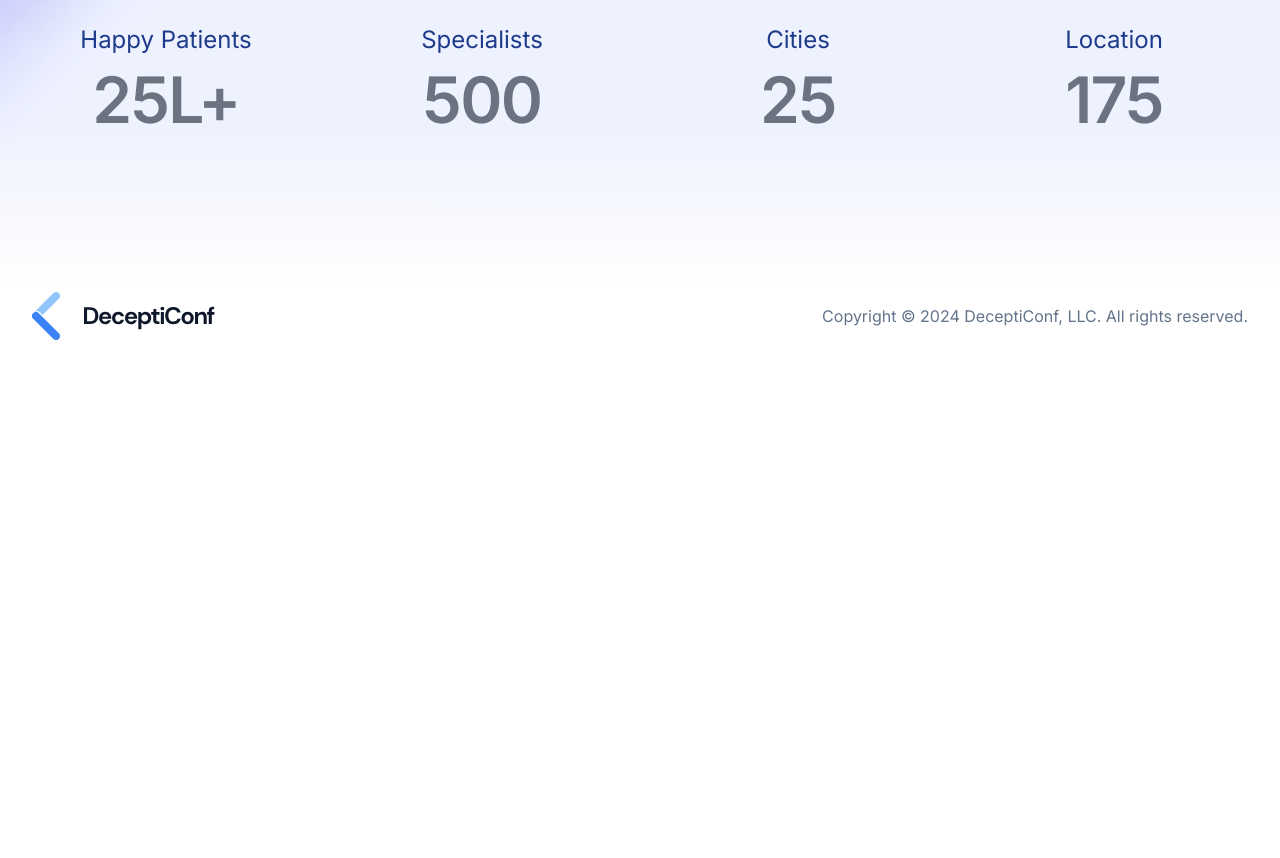
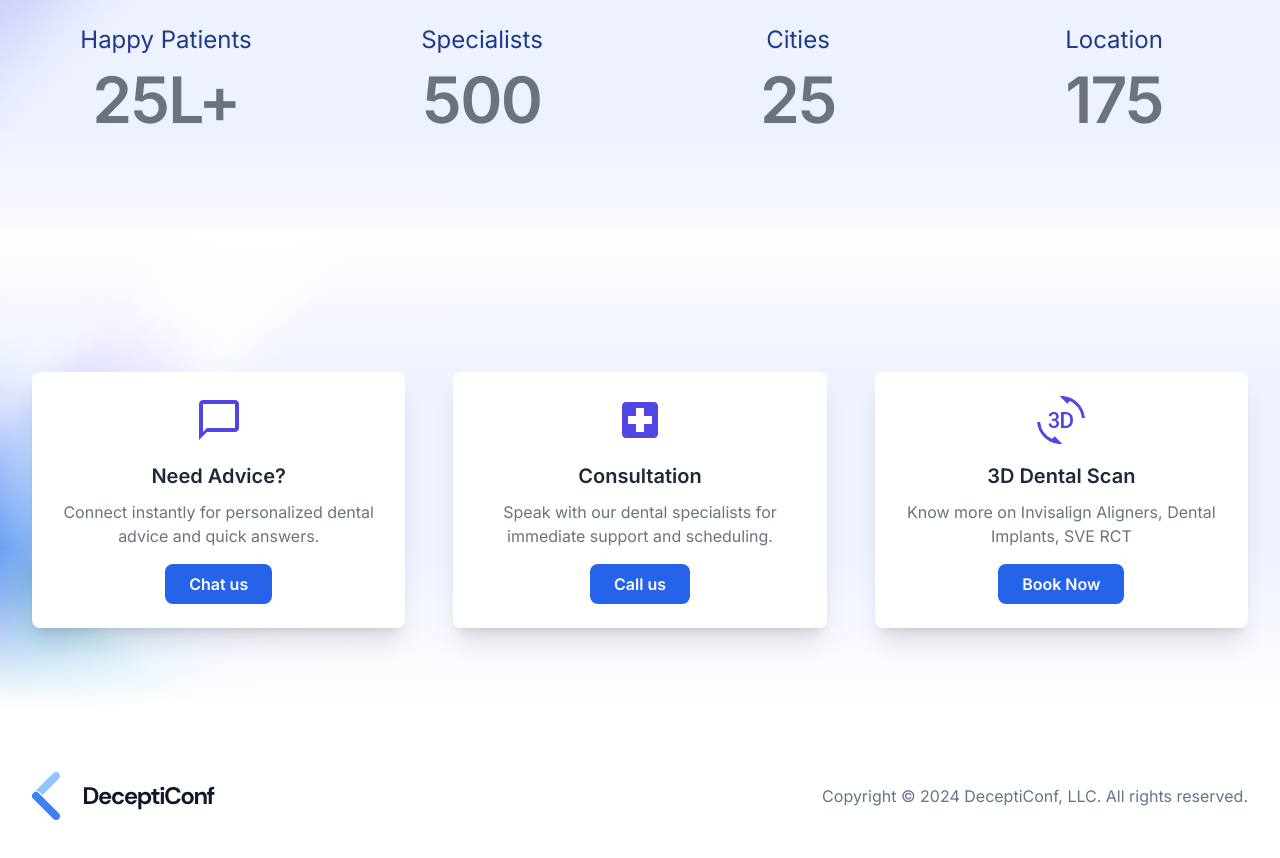
Before and after one commit to designpettai/apollo-neelankarai-dental-care, a Next.js app: page / in a window 1280 px wide. Shown: the part 1020-1878 px from the top of the page. Before the commit the page ends 1424 px from the top, so only its background shows below. Built offline with nearby package versions, Linux system fonts and the light colour scheme.

Commit message:
v8 commit

```diff
--- a/package.json
+++ b/package.json
@@ -10,17 +10,21 @@
   },
   "browserslist": "defaults, not ie <= 11",
   "dependencies": {
+    "@emotion/react": "^11.13.3",
+    "@emotion/styled": "^11.13.0",
     "@headlessui/react": "^2.1.0",
     "@headlessui/tailwindcss": "^0.2.0",
+    "@mui/icons-material": "^6.1.4",
     "@types/node": "^20.10.8",
     "@types/react": "^18.2.47",
     "@types/react-dom": "^18.2.18",
     "autoprefixer": "^10.4.12",
     "clsx": "^2.1.0",
     "countup.js": "^2.8.0",
-    "next": "^14.0.4",
+    "next": "^14.2.15",
     "react": "^18.2.0",
     "react-dom": "^18.2.0",
+    "react-icons": "^5.3.0",
     "tailwindcss": "^3.4.1",
     "typescript": "^5.3.3"
   },
--- a/src/app/(main)/page.tsx
+++ b/src/app/(main)/page.tsx
@@ -1,15 +1,17 @@
 import { Hero } from '@/components/Hero'
 // import { Newsletter } from '@/components/Newsletter'
-// import { Schedule } from '@/components/Schedule'
-// import { Speakers } from '@/components/Speakers'
-// import { Sponsors } from '@/components/Sponsors'
+import {Service} from '@/components/service'
+import { Schedule } from '@/components/Schedule'
+import { Speakers } from '@/components/Speakers'
+import { Sponsors } from '@/components/Sponsors'
+
 
 export default function Home() {
   return (
     <>
       <Hero />
-      {/* <Speakers />
-      <Schedule />
+      <Service />
+      {/* <Schedule />
       <Sponsors />
       <Newsletter /> */}
     </>
--- a/src/components/Hero.tsx
+++ b/src/components/Hero.tsx
@@ -159,14 +159,14 @@ export function Hero() {
 
         </div>
         <div className="mx-auto">
-          <dl className="mt-10 flex justify-evenly gap-6 sm:mt-16 sm:gap-10 lg:gap-12">
+          <dl className="mt-10 flex flex-col sm:flex-row justify-evenly gap-6 sm:mt-16 sm:gap-10 lg:gap-12">
             {[
               ['Happy Patients', '25L+'],
               ['Specialists', '500'],
               ['Cities', '25'],
               ['Location', '175']
             ].map(([name, value]) => (
-              <div key={name} className="w-1/4 text-center lg:text-center">
+              <div key={name} className="flex-1 text-center sm:w-1/2 md:w-1/4 w-full mb-6 sm:mb-0">
                 <dt className="text-base sm:text-lg md:text-xl lg:text-2xl text-blue-900 mb-2">{name}</dt>
                 <dd className="mt-0.5 text-4xl sm:text-5xl lg:text-6xl font-semibold tracking-tight text-gray-500">
                   <span className="count-up">{value}</span>
--- /dev/null
+++ b/src/components/service.tsx
@@ -0,0 +1,36 @@
+import { MdChatBubbleOutline, MdLocalHospital, Md3dRotation } from 'react-icons/md';
+import { Button } from '@/components/Button'; // Assuming Button is imported here.
+import { Container } from '@/components/Container'; // Assuming Container is imported here.
+import { BackgroundImage } from '@/components/BackgroundImage';
+
+export function Service() {
+    const service = [
+        { icon: <MdChatBubbleOutline />, title: 'Need Advice?', description: 'Connect instantly for personalized dental advice and quick answers.', buttonText: 'Chat us' },
+        { icon: <MdLocalHospital />, title: 'Consultation', description: 'Speak with our dental specialists for immediate support and scheduling.', buttonText: 'Call us' },
+        { icon: <Md3dRotation />, title: '3D Dental Scan', description: 'Know more on Invisalign Aligners, Dental Implants, SVE RCT', buttonText: 'Book Now' }
+    ];
+
+    return (
+        <div className=" py-20 relative bg-gray-50">
+            <BackgroundImage className="-bottom-0 -top-0" />
+            <Container className="relative">
+                <div className="mx-auto">
+                    <div className="mt-10 flex  sm:flex-nowrap flex-wrap justify-center gap-6 sm:mt-16 lg:gap-12">
+                        {service.map(({ icon, title, description, buttonText }) => (
+                            <div key={title} className="flex flex-col items-center bg-white p-6 shadow-xl rounded-lg transition-transform transform hover:scale-105 hover:shadow-2xl duration-300 w-full sm:w-80 lg:w-1/3">
+                                <div className="text-5xl text-indigo-600 mb-4 flex justify-center items-center">
+                                    {icon}
+                                </div>
+                                <h3 className="text-lg sm:text-xl font-semibold text-gray-800 mb-2">{title}</h3>
+                                <p className="text-center text-gray-500 mb-4 text-sm sm:text-base">{description}</p>
+                                <Button className="w-auto px-6 py-2 ">
+                                    {buttonText}
+                                </Button>
+                            </div>
+                        ))}
+                    </div>
+                </div>
+            </Container>
+        </div>
+    );
+}
```
Also changed, not shown: 1 other file (tests, documents, lock files or other folders).
